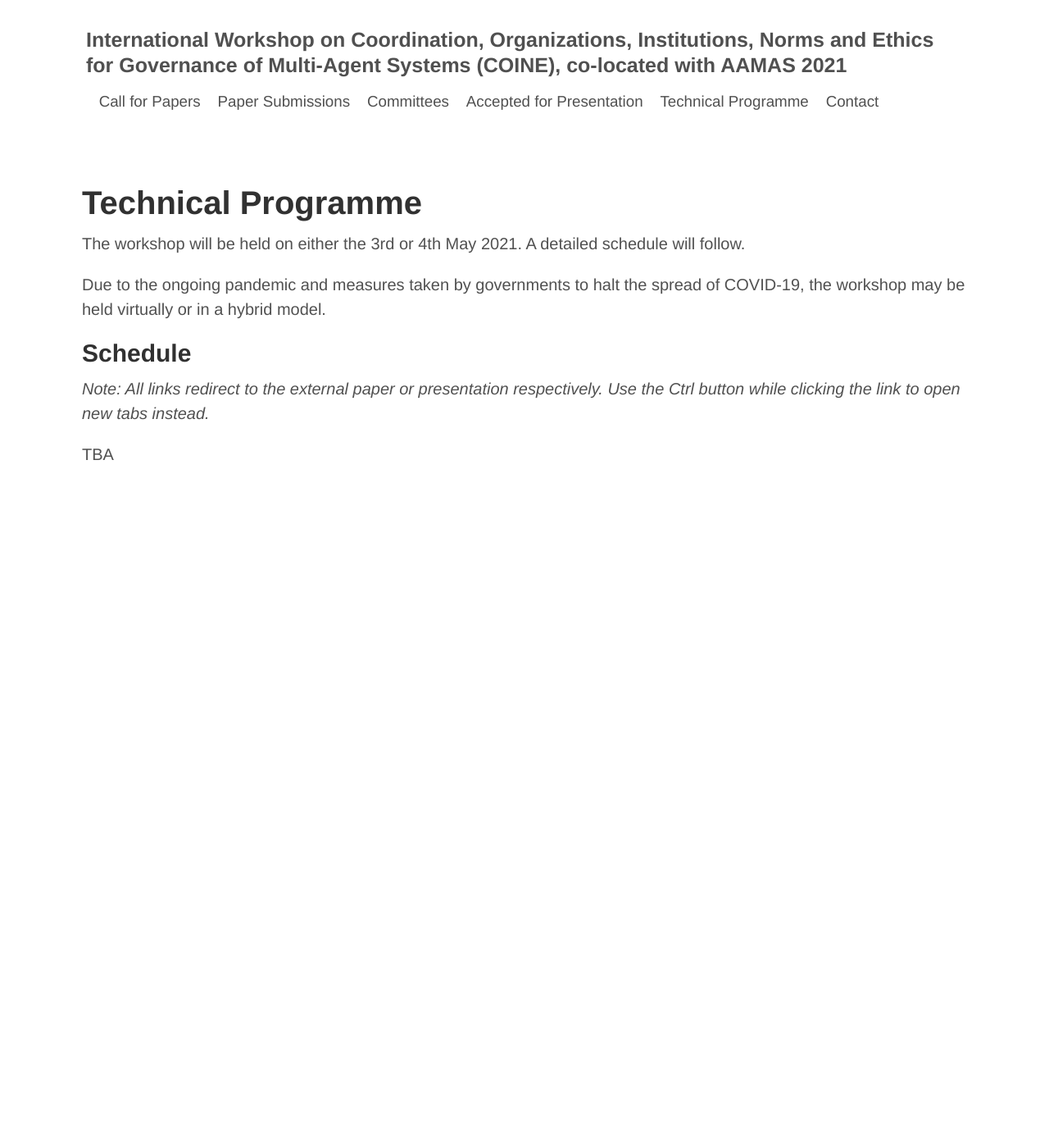
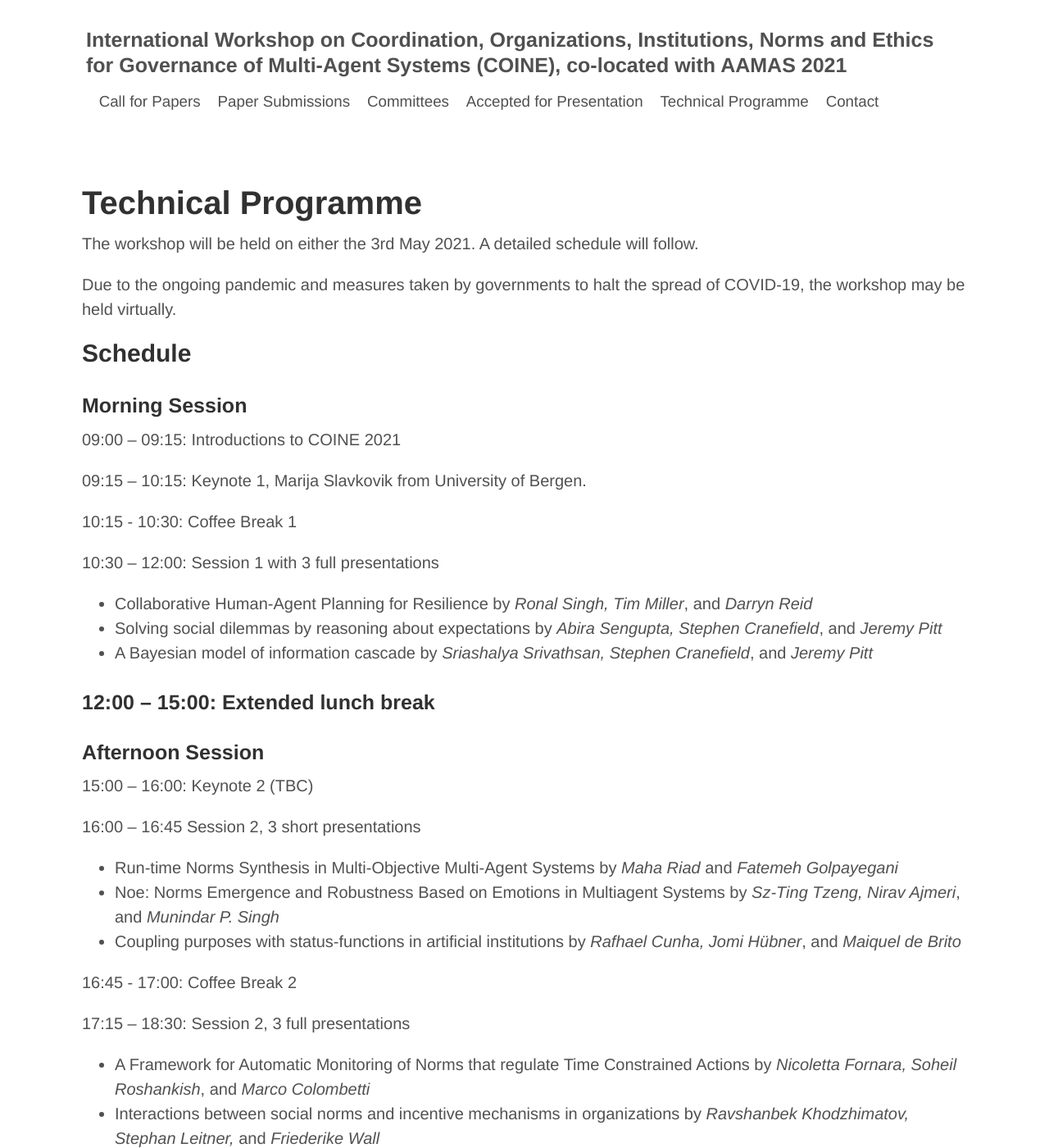
Before and after one commit to jithincheriyan/coine-2022-auckland, a Jekyll site: the page built from technical_programme.md, in a window 1280 px wide and 1400 px high. Shown: the whole window at 82% size. Built offline with Jekyll 4.4.1, drawn with Linux system fonts in a browser that asks for light colours; some of the changed text lies outside the part shown.

Commit message:
Updated schedule

```diff
--- a/technical_programme.md
+++ b/technical_programme.md
@@ -5,12 +5,39 @@ title: COINE
 
 # Technical Programme
 
-The workshop will be held on either the 3rd or 4th May 2021. A detailed schedule will follow.
+The workshop will be held on either the 3rd May 2021. A detailed schedule will follow.
 
-Due to the ongoing pandemic and measures taken by governments to halt the spread of COVID-19, the workshop may be held virtually or in a hybrid model.
+Due to the ongoing pandemic and measures taken by governments to halt the spread of COVID-19, the workshop may be held virtually.
 
 ## Schedule
 
-*Note: All links redirect to the external paper or presentation respectively. Use the Ctrl button while clicking the link to open new tabs instead.*
+<!--- *Note: All links redirect to the external paper or presentation respectively. Use the Ctrl button while clicking the link to open new tabs instead.* -->
 
-TBA
+### Morning Session
+09:00 – 09:15: Introductions to COINE 2021
+
+09:15 – 10:15: Keynote 1, Marija Slavkovik from University of Bergen.
+
+10:15 - 10:30: Coffee Break 1
+
+10:30 – 12:00: Session 1 with 3 full presentations
+- Collaborative Human-Agent Planning for Resilience by *Ronal Singh, Tim Miller*, and *Darryn Reid*
+- Solving social dilemmas by reasoning about expectations by *Abira Sengupta, Stephen Cranefield*, and *Jeremy Pitt*
+- A Bayesian model of information cascade by *Sriashalya Srivathsan, Stephen Cranefield*, and *Jeremy Pitt*
+
+### 12:00 – 15:00: Extended lunch break
+
+### Afternoon Session
+15:00 – 16:00: Keynote 2 (TBC)
+
+16:00 – 16:45 Session 2, 3 short presentations
+- Run-time Norms Synthesis in Multi-Objective Multi-Agent Systems by *Maha Riad* and *Fatemeh Golpayegani*
+- Noe: Norms Emergence and Robustness Based on Emotions in Multiagent Systems by *Sz-Ting Tzeng, Nirav Ajmeri*, and *Munindar P. Singh*
+- Coupling purposes with status-functions in artificial institutions by *Rafhael Cunha, Jomi Hübner*, and *Maiquel de Brito*
+
+16:45 - 17:00: Coffee Break 2
+
+17:15 – 18:30: Session 2, 3 full presentations
+- A Framework for Automatic Monitoring of Norms that regulate Time Constrained Actions by *Nicoletta Fornara, Soheil Roshankish*, and *Marco Colombetti*
+- Interactions between social norms and incentive mechanisms in organizations by *Ravshanbek Khodzhimatov, Stephan Leitner,* and *Friederike Wall*
+- Learning for Detecting Norm Violation in Online Communities by *Thiago Freitas Dos Santos, Nardine Osman*, and *Marco Schorlemmer*
```
